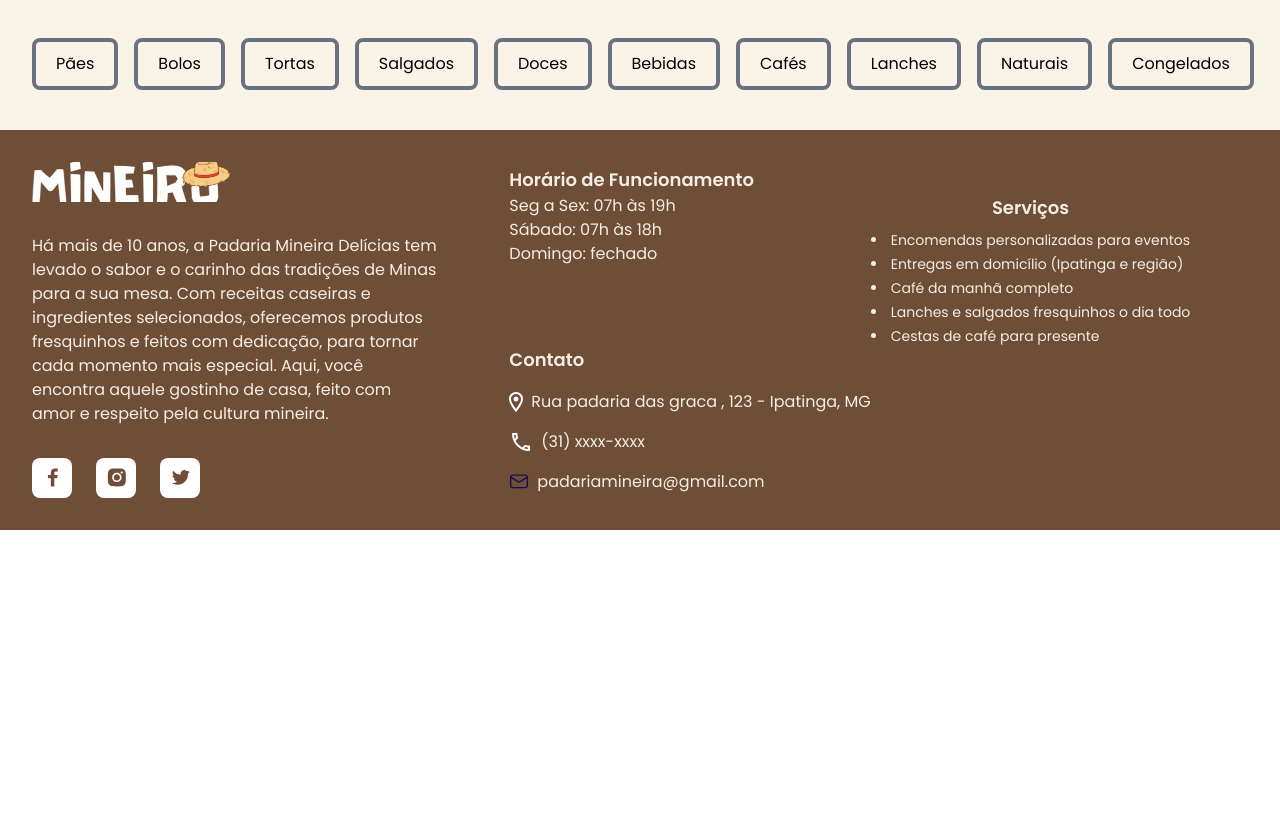
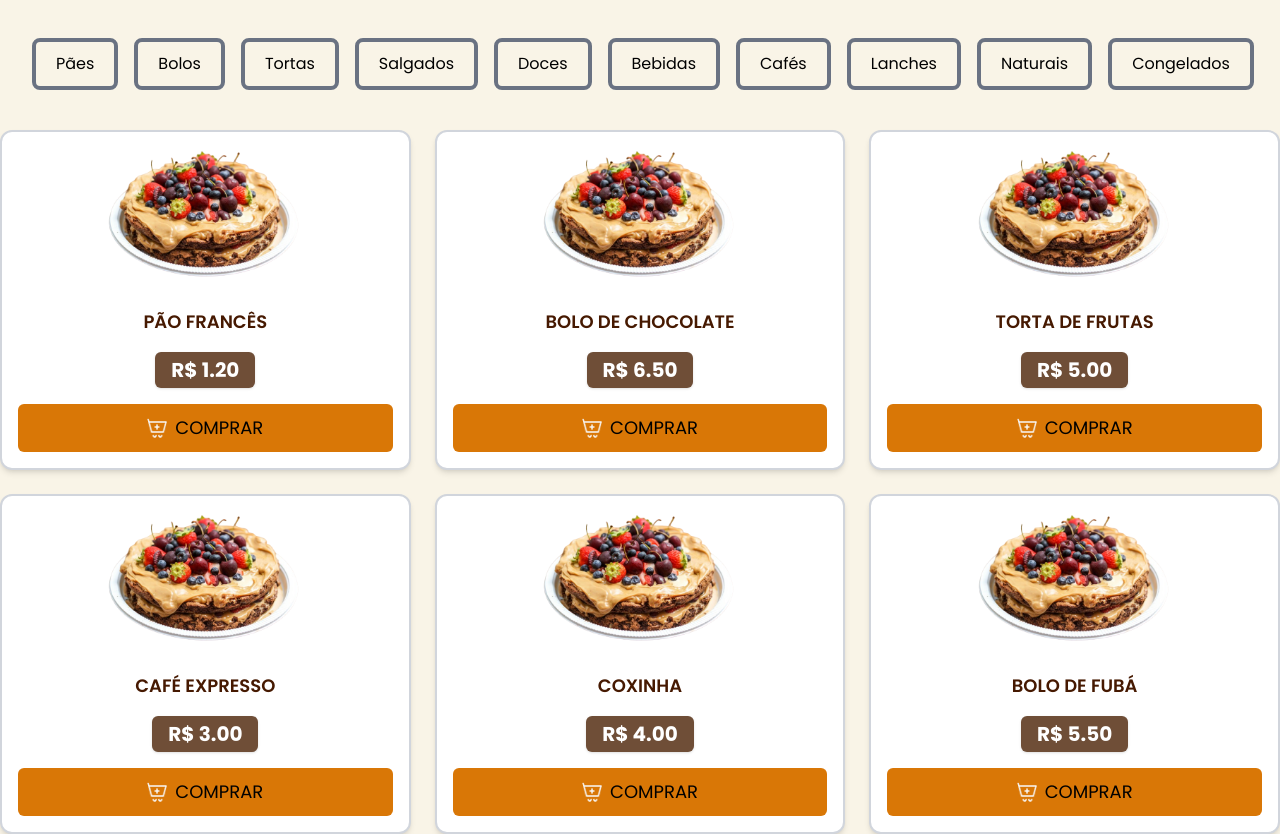
Before and after one commit to Giuliano-Maciel-Lopes/web-padaria, a React (Vite) app: page / in a window 1280 px wide. Shown: the part 589-1423 px from the top of the page. Before the commit the page ends 1119 px from the top, so only its background shows below. Built offline with nearby package versions, Linux system fonts and the light colour scheme.

Commit message:
fix: aside auth corrigido

```diff
--- a/src/components/button.tsx
+++ b/src/components/button.tsx
@@ -5,7 +5,7 @@ type Props = ComponentProps<"button"> & {
   children?: React.ReactNode;
   isloading?: boolean;
   variant?: "base" | "icon";
-  colorVariant?: "primary" | "secund" | "bg"
+  colorVariant?: "primary" | "secund" | "bg" |"products"
   ;
 };
 
@@ -19,6 +19,7 @@ const variants = {
     primary: "bg-button",
     secund: "bg-button2",
     bg: "bg-button3",
+    products:"bg-footer2"
   },
 };
 
--- a/src/components/layoutbakery/auth/aside.register.tsx
+++ b/src/components/layoutbakery/auth/aside.register.tsx
@@ -8,29 +8,29 @@ type Props = {
 
 export function AsideRegister({oncloseAuth , onLoguin}:Props) {
   return (
-    <div>
+    <div className="">
       <LayoutAuth onLayout={oncloseAuth}
       toggleAuth={onLoguin}
         nameBtn="CADASTRAR"
         nameBtn2="Entrar na conta"
         title={<>SEJA BEM VINDO A TERRA MENEIRA</>}
       >
-        <Input legend="Name" placeholder="Infome seu nome " required />
+        <Input legend="Name" placeholder="Infome seu nome" required />
         <Input
           legend="Email"
-          placeholder="Infome seu nome "
+          placeholder="digite email... "
           type="email"
           required
         />
         <Input
           legend="senha"
-          placeholder="Infome seu nome "
+          placeholder="senha "
           type="password"
           required
         />
         <Input
           legend="confirme a senha "
-          placeholder="Infome seu nome "
+          placeholder="confrme a senha  "
           type="password"
           required
         />
--- a/src/components/layouts/layout-auth.tsx
+++ b/src/components/layouts/layout-auth.tsx
@@ -12,41 +12,46 @@ type Props = {
   title: ReactNode;
   nameBtn2: string;
   toggleAuth: () => void;
-  className?: string
+  className?: string;
 };
 
 export function LayoutAuth({
   toggleAuth,
   title,
   nameBtn2,
-  className="",
+  className = "",
   nameBtn,
   children,
   onLayout,
 }: Props) {
   return (
-    <div className=" h-screen w-full flex items-center justify-center fixed bg-black/40 z-50">
+    <div className="fixed inset-0 z-50 flex items-center justify-center bg-black/40">
       <aside
-        className={`overflow-y-auto  md:px-6 px-4 relative rounded-3xl flex flex-col  pt-4 md:w-[500px] md:max-h-[90vh] w-[300px] max-h-[90vh] bg-login md ${className} `}
-        style={{ WebkitOverflowScrolling: "touch" }}
+        className={`relative flex flex-col rounded-3xl bg-login md:w-[500px] w-[300px] max-h-[90vh] md:px-6 px-4 pt-4 ${className}`}
       >
+
         <IconButton
           onClick={onLayout}
           animation
-          className=" absolute top-4 right-4"
+          className="absolute top-4 right-4"
         >
           <img src={x} alt="icone x" />
         </IconButton>
-        <div className="flex flex-col  items-center justify-center">
+
+
+        <div className="flex flex-col items-center justify-center mb-2">
           <Logo />
           <h3>{title}</h3>
         </div>
 
-        <div className="flex flex-col gap-4 py-4">{children}</div>
 
-        <div className="flex flex-col items-center gap-8 mt-8 py-4">
+        <div className="overflow-y-auto flex-grow min-h-0">
+          <div className="flex flex-col gap-4 py-4">{children}</div>
+        </div>
+
+
+        <div className="flex flex-col items-center gap-8 mt-4 py-4">
           <Button>{nameBtn}</Button>
-
           <Button onClick={toggleAuth} colorVariant="secund">
             {nameBtn2}
           </Button>
--- a/src/components/layouts/products.tsx
+++ b/src/components/layouts/products.tsx
@@ -1,11 +1,38 @@
+import teste from "../../assets/torta_de_frutas-removebg-preview - Copia.png";
+import car from "../../assets/carrinho.png";
+import { Button } from "../button";
 
+type Props = {
+  name: string;
+  value: number;
+};
 
+export function ProductsView({ name, value }: Props) {
+  return (
+    <div className="border-2 border-gray-300 rounded-xl shadow-md p-4 flex flex-col items-center gap-4  w-full bg-white">
 
+      <a href="#" className="w-full flex justify-center">
+        <img
+          src={teste}
+          alt={`Imagem do produto ${name}`}
+          className="object-cover w-52 h-36"
+        />
+      </a>
 
-export function ProductsView() {
-  return (
-    <div className="">
+      <span className="text-lg font-semibold text-amber-950 text-center">
+        {name}
+      </span>
 
+      <span className="bg-footer text-white text-xl font-bold px-4 py-1 rounded-md shadow">
+        R$ {value.toFixed(2)}
+      </span>
+
+      <Button colorVariant="products" className="text-lg w-full py-2">
+        <div className="flex items-center justify-center gap-2">
+          <img src={car} alt="Carrinho" className="w-5 h-5" />
+          COMPRAR
+        </div>
+      </Button>
     </div>
   );
 }
--- a/src/pages/bakery.tsx
+++ b/src/pages/bakery.tsx
@@ -1,6 +1,7 @@
 import { useState } from "react";
 import { Buttoncategory } from "../components/bakeryshowcase/category";
 import { Slid } from "../components/bakeryshowcase/slider";
+import { ProductsView } from "../components/layouts/products";
 
 export function Bakery() {
   const [activecat, setActiveCat] = useState<null| string>(null);
@@ -17,6 +18,14 @@ export function Bakery() {
     "Naturais",
     "Congelados",
   ];
+  const produtos = [
+  { id: "1", nome: "Pão Francês", preco: 1.20 },
+  { id: "2", nome: "Bolo de Chocolate", preco: 6.50 },
+  { id: "3", nome: "Torta de Frutas", preco: 5.00 },
+  { id: "4", nome: "Café Expresso", preco: 3.00 },
+  { id: "5", nome: "Coxinha", preco: 4.00 },
+  { id: "6", nome: "Bolo de Fubá", preco: 5.50 },
+];
 
   return (
     <div className="flex flex-col">
@@ -31,6 +40,9 @@ export function Bakery() {
           />
         ))}
       </div>
+      <div className="grid grid-cols-1  sm:grid-cols-2 md:grid-cols-3 gap-6">
+      {produtos.map((products)=> <ProductsView name={products.nome.toUpperCase()} value={products.preco} />)}
+      </div>
     </div>
   );
 }
```
Also changed, not shown: src/assets/torta_de_frutas-removebg-preview - Copia.png (added).
